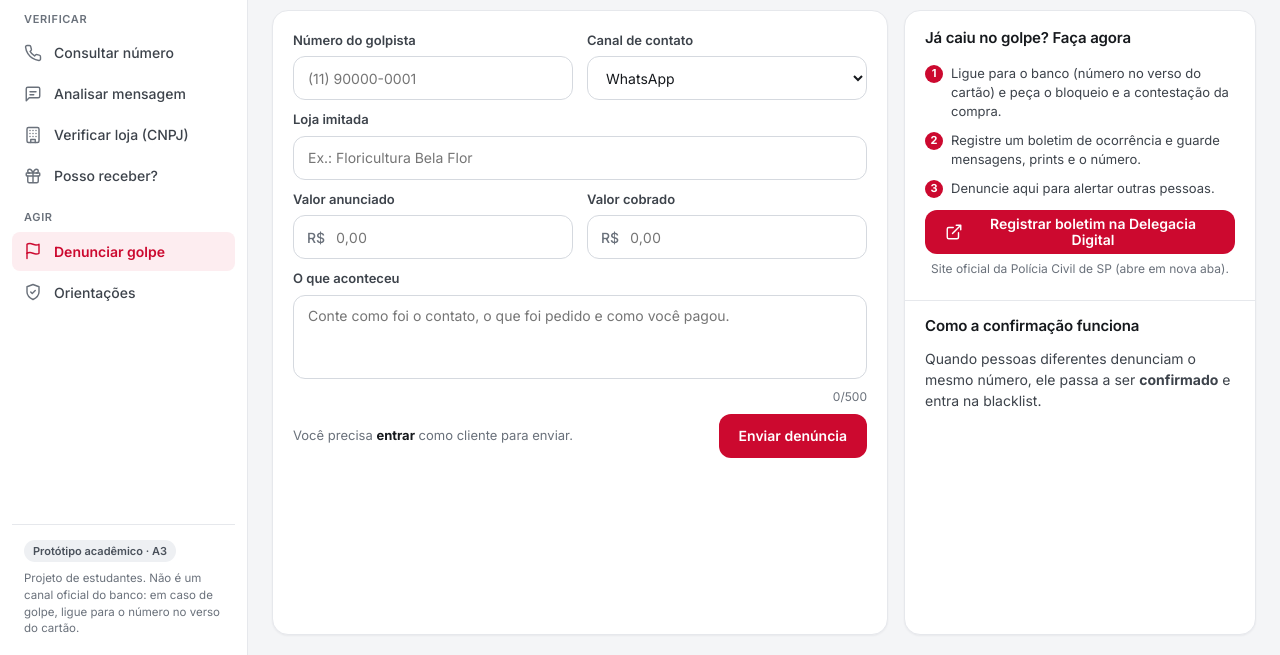
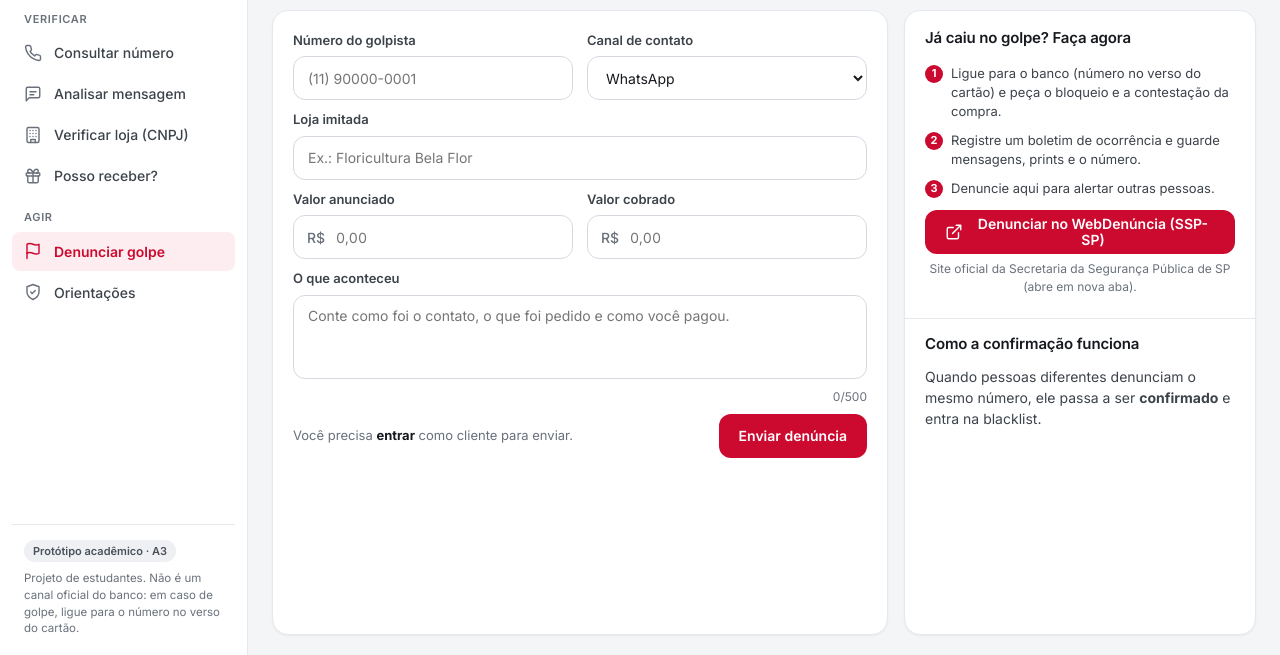
Before and after one commit to GabrielGarbin/Golpe-Do-Presente, a plain HTML site: page frontend/index.html in a window 1280 px wide. Both pictures are taken after a click on the link "Denunciar golpe". Shown: the part 145-800 px from the top of the page. Drawn offline with Linux system fonts and the light colour scheme; no server answers.

Commit message:
webdenuncia

```diff
--- a/frontend/index.html
+++ b/frontend/index.html
@@ -268,12 +268,12 @@
             <li>Denuncie aqui para alertar outras pessoas.</li>
           </ol>
           <div class="aside-cta">
-            <a class="btn btn-ext" id="dDelegacia"
-               href="https://delegaciadigital.policia-civil.sp.gov.br/pagina-inicial"
+            <a class="btn btn-ext" id="dWebDenuncia"
+               href="https://www.webdenuncia.sp.gov.br/"
                target="_blank" rel="noopener noreferrer">
-              <i data-icon="external"></i>Registrar boletim na Delegacia Digital
+              <i data-icon="external"></i>Denunciar no WebDenúncia (SSP-SP)
             </a>
-            <p class="aside-nota">Site oficial da Polícia Civil de SP (abre em nova aba).</p>
+            <p class="aside-nota">Site oficial da Secretaria da Segurança Pública de SP (abre em nova aba).</p>
           </div>
           <header class="card-h card-h2"><h2>Como a confirmação funciona</h2></header>
           <p class="card-p" id="dRegra">Quando pessoas diferentes denunciam o mesmo número, ele passa a ser
```
Also changed, not shown: tests/frontend/denunciar.test.mjs (+5 -5 lines), README.md.
